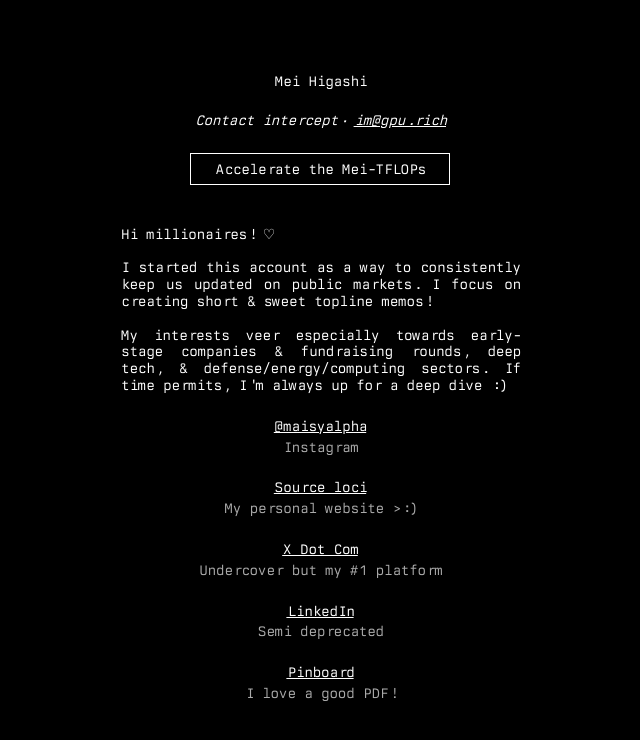
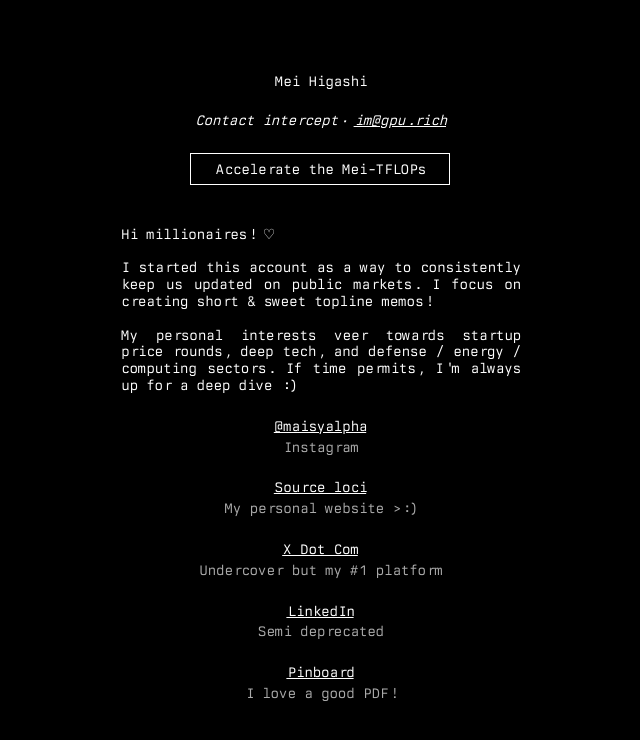
Before and after one commit to awhmaisy/mh-links, a Next.js app: page / in a window 1280 px wide. Shown: the top 740 px of the page, without its empty margins (320-960 px from the left). Built offline with nearby package versions, Linux system fonts and the light colour scheme.

Commit message:
verbiage modification

```diff
--- a/app/page.tsx
+++ b/app/page.tsx
@@ -155,7 +155,7 @@ export default function Home() {
             I started this account as a way to consistently keep us updated on public markets. I focus on creating short & sweet topline memos!
             <br />
             <br />
-            My interests veer especially towards early-stage companies & fundraising rounds, deep tech, & defense/energy/computing sectors. If time permits, I&apos;m always up for a deep dive :)
+            My personal interests veer towards startup price rounds, deep tech, and defense / energy / computing sectors. If time permits, I&apos;m always up for a deep dive :)
           </span>
         </p>
 
```
